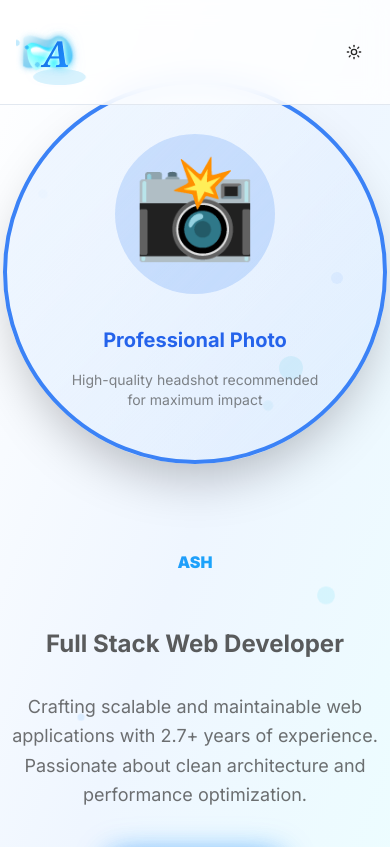
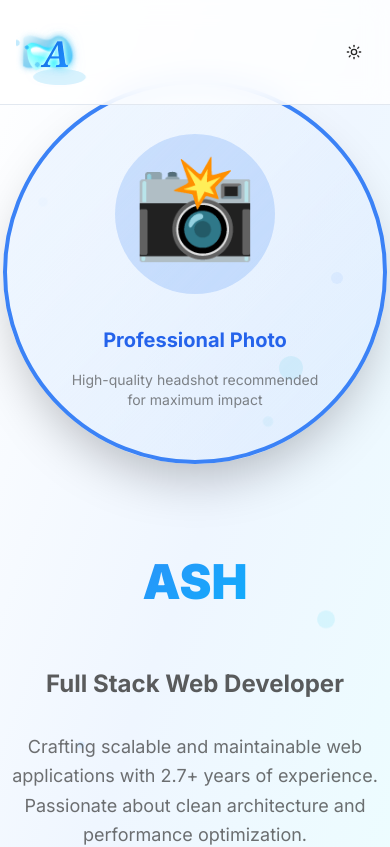
Before and after one commit to AnandaSH-8/ananda-s-holla-ash, a React (Vite) app: page / in a window 390 px wide. Shown: the top 847 px of the page. Built offline with nearby package versions, Linux system fonts and the light colour scheme.

Commit message:
Updated Hero.tsx

```diff
--- a/src/components/Hero.tsx
+++ b/src/components/Hero.tsx
@@ -41,7 +41,7 @@ const Hero = () => {
             {/* Interactive background effects */}
             <div className="absolute inset-0 bg-gradient-to-r from-blue-500/10 to-cyan-500/10 dark:from-orange-500/10 dark:to-red-500/10 rounded-2xl opacity-0 group-hover:opacity-100 transition-opacity duration-300"></div>
 
-            <h1 className="text-1xl md:text-6xl lg:text-7xl xl:text-8xl font-black text-[#333] dark:text-[#EDEDED] mb-6 leading-tight relative z-10 transition-all duration-500 p-6">
+            <h1 className="text-5xl md:text-1xl lg:text-7xl xl:text-8xl font-black text-[#333] dark:text-[#EDEDED] mb-6 leading-tight relative z-10 transition-all duration-500 p-6">
               <span className="relative inline-block transition-all duration-500 group w-full text-center lg:text-left">
                 {/* Default state - ASH with theme-appropriate gradient */}
                 <span className="water-gradient-text dark:fire-gradient-text group-hover:opacity-0 group-hover:scale-85 transition-all duration-1000 block">
```
